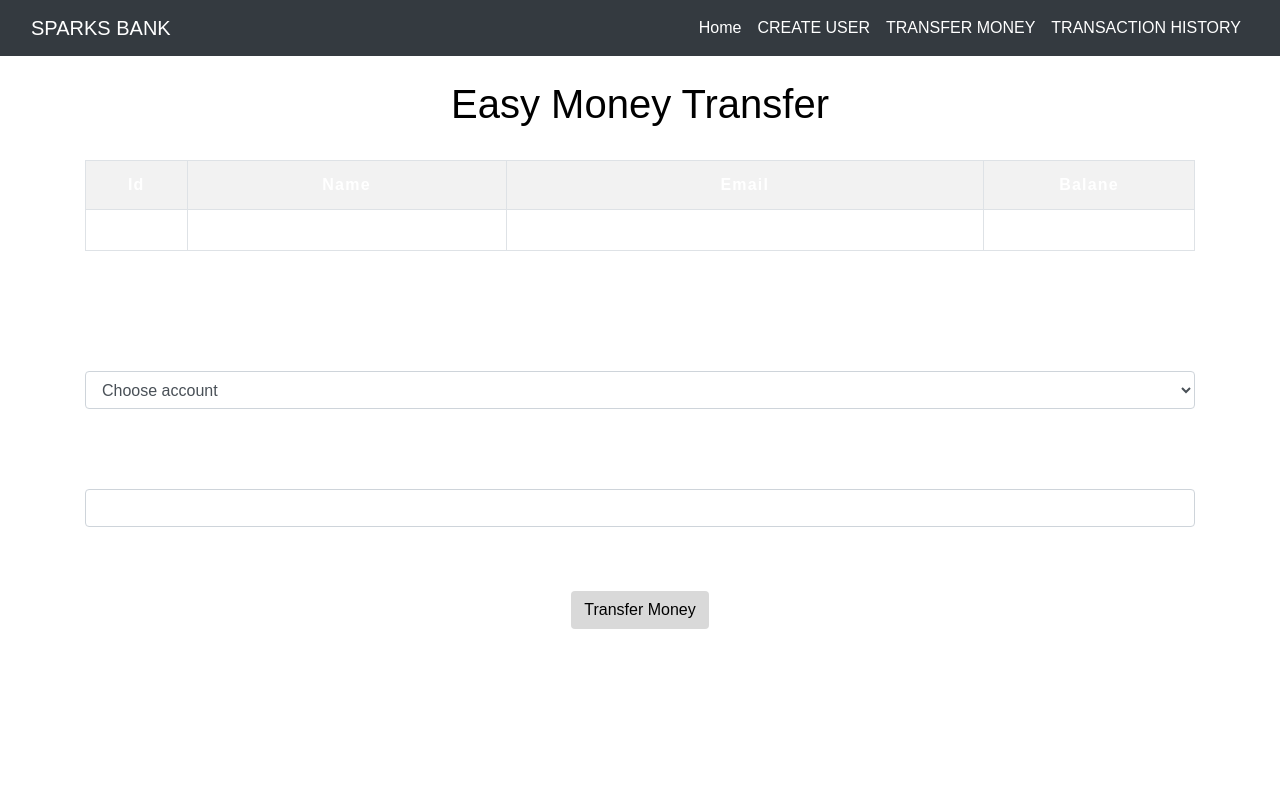
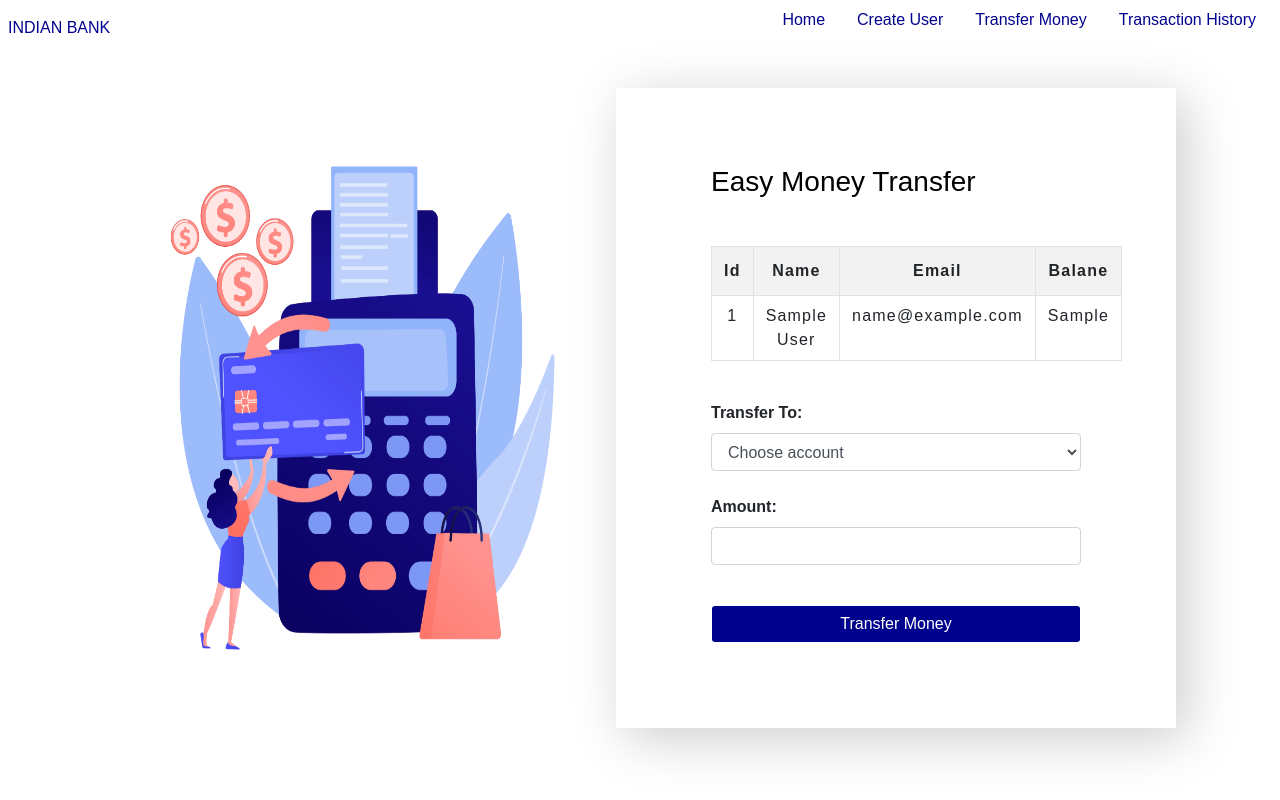
Before and after one commit to pratikshabankar/BankSystem, a PHP site: page /selecteduserdetail.php?id=1 in a window 1280 px wide. Run offline with PHP 8.4, Linux system fonts and the light colour scheme; tables that the repository leaves empty or names only in its code hold one stand-in row (values such as "Sample post").

Commit message:
money transfer ui

```diff
--- a/CreateUserNew.css
+++ b/CreateUserNew.css
@@ -21,6 +21,9 @@
 .right{
     align-items: center;
     display: flex;
+    /* -moz-box-shadow: 10px 10px 50px #ccc;
+      -webkit-box-shadow: 10px 10px 50px #ccc;
+      box-shadow: 10px 10px 50px #ccc; */
 }
 
 .createuserimg {
--- a/selecteduserdetail.php
+++ b/selecteduserdetail.php
@@ -1,80 +1,63 @@
 <?php
 include 'conf.php';
 
-if(isset($_POST['submit']))
-{
+if (isset($_POST['submit'])) {
     $from = $_GET['id'];
     $to = $_POST['to'];
     $amount = $_POST['amount'];
 
     $sql = "SELECT * from user where id=$from";
-    $query = mysqli_query($conn,$sql);
+    $query = mysqli_query($conn, $sql);
     $sql1 = mysqli_fetch_array($query); // returns array or output of user from which the amount is to be transferred.
 
     $sql = "SELECT * from user where id=$to";
-    $query = mysqli_query($conn,$sql);
+    $query = mysqli_query($conn, $sql);
     $sql2 = mysqli_fetch_array($query);
 
-
-
     // constraint to check input of negative value by user
-    if (($amount)<0)
-   {
+    if ($amount < 0) {
         echo '<script type="text/javascript">';
-        echo ' alert("Oops! Your Account Balance is zero.)';  // showing an alert box.
+        echo ' alert("Oops! Your Account Balance is zero.)'; // showing an alert box.
         echo '</script>';
     }
 
-
-
     // constraint to check insufficient balance.
-    else if($amount > $sql1['balance'])
-    {
-
+    elseif ($amount > $sql1['balance']) {
         echo '<script type="text/javascript">';
-        echo ' alert("Bad Luck! Insufficient Balance")';  // showing an alert box.
+        echo ' alert("Bad Luck! Insufficient Balance")'; // showing an alert box.
         echo '</script>';
     }
 
-
-
     // constraint to check zero values
-    else if($amount == 0){
-
+    elseif ($amount == 0) {
         echo "<script type='text/javascript'>";
         echo "alert('Oops! Zero value cannot be transferred')";
-         echo "</script>";
-     }
-
-
-    else {
-
+        echo '</script>';
+    } else {
         // deducting amount from sender's account
         $newbalance = $sql1['balance'] - $amount;
         $sql = "UPDATE user set balance=$newbalance where id=$from";
-                mysqli_query($conn,$sql);
-
+        mysqli_query($conn, $sql);
 
         // adding amount to reciever's account
         $newbalance = $sql2['balance'] + $amount;
         $sql = "UPDATE user set balance=$newbalance where id=$to";
-                mysqli_query($conn,$sql);
+        mysqli_query($conn, $sql);
 
         $sender = $sql1['name'];
         $receiver = $sql2['name'];
         $sql = "INSERT INTO transaction_table (`sender`, `receiver`, `balance`) VALUES ('$sender','$receiver','$amount')";
 
-                $query=mysqli_query($conn,$sql);
+        $query = mysqli_query($conn, $sql);
 
-                if($query){
+        if ($query) {
             echo "<script> alert('Hurray! Transaction is Successful');
                            </script>";
         }
 
-                $newbalance= 0;
-                $amount =0;
+        $newbalance = 0;
+        $amount = 0;
     }
-
 }
 ?>
 
@@ -83,7 +66,10 @@ if(isset($_POST['submit']))
 
 <head>
     <!-- Navigation bar-->
-    <nav class="navbar navbar-expand-lg navbar-dark bg-dark">
+
+
+
+    <!-- <nav class="navbar navbar-expand-lg navbar-dark bg-dark">
         <div class="container-fluid">
             <a class="navbar-brand" href="#">SPARKS BANK </a>
             <button class="navbar-toggler" type="button" data-toggle="collapse" data-target="#navbarSupportedContent"
@@ -114,16 +100,31 @@ if(isset($_POST['submit']))
 
         </div>
         </div>
-    </nav>
+    </nav> -->
+
+
     <meta charset="UTF-8">
     <meta name="viewport" content="width=device-width, initial-scale=1.0">
     <title>Easy Money Transfer</title>
     <link rel="stylesheet" href="https://maxcdn.bootstrapcdn.com/bootstrap/4.0.0/css/bootstrap.min.css"
         integrity="sha384-Gn5384xqQ1aoWXA+058RXPxPg6fy4IWvTNh0E263XmFcJlSAwiGgFAW/dAiS6JXm" crossorigin="anonymous">
     <link rel="stylesheet" type="text/css" href="table.css">
-    <link rel="stylesheet" type="text/css" href="navbar.css">
+    <link rel="stylesheet" type="text/css" href="secondNavbar.css">
+    <link rel="stylesheet" type="text/css" href="selecteduserdetails.css">
 
-    <style type="text/css">
+
+    <!-- <style type="text/css">
+    /* .transferBody {
+        background-image: linear-gradient(45deg,
+                rgba(0, 0, 0, 0.856),
+                rgba(0, 0, 0, 0.82)),
+            url(bank3.jpg);
+        background-repeat: no-repeat;
+        background-size: cover;
+        width: 100vw;
+        height: 100vh;
+    } */
+
     button {
         border: none;
         background: #d9d9d9;
@@ -134,77 +135,113 @@ if(isset($_POST['submit']))
         transform: scale(1.1);
         color: white;
     }
-    </style>
+    </style> -->
 </head>
 
-<body style="background-color : white ;">
+<body class="transferBody">
 
+    <?php include 'navbar.php'; ?>
 
-    <div class="container">
-        <h2 class="text-center pt-4" style="color : black;">Easy Money Transfer</h2>
+    <div class="transferContent">
         <?php
         include 'conf.php';
-                $sid=$_GET['id'];
+        $sid = $_GET['id'];
         $sql = "SELECT * FROM  user where id=$sid";
-                $result=mysqli_query($conn,$sql);
-                if(!$result)
-                {
-                    echo "Error : ".$sql."<br>".mysqli_error($conn);
+        $result = mysqli_query($conn, $sql);
+        if (!$result) {
+            echo 'Error : ' . $sql . '<br>' . mysqli_error($conn);
         }
-                $rows=mysqli_fetch_assoc($result);
+        $rows = mysqli_fetch_assoc($result);
         ?>
-        <form method="post" name="tcredit" class="tabletext"><br>
+        <div class="createuserwindow">
+            <div class="transferMainContent">
+
+                <div class="transferLeft">
+                    <img src="transferMoney.jpg" class="tranferimg">
+                </div>
+
+                <div class="transferRight">
+                    <div class="container">
+                        <h3 style="color : black; margin-bottom: 3rem;">Easy Money Transfer</h3>
+
+                        <form method="post" name="tcredit" class="tabletext">
                             <div>
                                 <table class="table table-striped table-condensed table-bordered">
-                    <tr style="color : white;">
+                                    <tr>
                                         <th class="text-center">Id</th>
                                         <th class="text-center"> Name</th>
                                         <th class="text-center">Email</th>
                                         <th class="text-center">Balane</th>
                                     </tr>
-                    <tr style="color : white;">
-                        <td class="py-2"><?php echo $rows['id'] ?></td>
-                        <td class="py-2"><?php echo $rows['name'] ?></td>
-                        <td class="py-2"><?php echo $rows['email'] ?></td>
-                        <td class="py-2"><?php echo $rows['balance'] ?></td>
+                                    <tr>
+                                        <td class="py-2"><?php echo $rows[
+                                            'id'
+                                        ]; ?></td>
+                                        <td class="py-2"><?php echo $rows[
+                                            'name'
+                                        ]; ?></td>
+                                        <td class="py-2"><?php echo $rows[
+                                            'email'
+                                        ]; ?></td>
+                                        <td class="py-2"><?php echo $rows[
+                                            'balance'
+                                        ]; ?></td>
                                     </tr>
                                 </table>
                             </div>
-            <br><br><br>
-            <label style="color : white;"><b>Transfer To:</b></label>
+                            <br>
+
+                            <div>
+                                <label><b>Transfer To:</b></label>
                                 <select name="to" class="form-control" required>
                                     <option value="" disabled selected>Choose account</option>
                                     <?php
                                     include 'conf.php';
-                $sid=$_GET['id'];
+                                    $sid = $_GET['id'];
                                     $sql = "SELECT * FROM user where id!=$sid";
-                $result=mysqli_query($conn,$sql);
-                if(!$result)
-                {
-                    echo "Error ".$sql."<br>".mysqli_error($conn);
+                                    $result = mysqli_query($conn, $sql);
+                                    if (!$result) {
+                                        echo 'Error ' .
+                                            $sql .
+                                            '<br>' .
+                                            mysqli_error($conn);
                                     }
-                while($rows = mysqli_fetch_assoc($result)) {
-            ?>
-                <option class="table" value="<?php echo $rows['id'];?>">
+                                    while (
+                                        $rows = mysqli_fetch_assoc($result)
+                                    ) { ?>
+                                    <option class="table" value="<?php echo $rows[
+                                        'id'
+                                    ]; ?>">
 
-                    <?php echo $rows['name'] ;?> (Balance:
-                    <?php echo $rows['balance'] ;?> )
+                                        <?php echo $rows['name']; ?> (Balance:
+                                        <?php echo $rows['balance']; ?> )
 
                                     </option>
-                <?php
-                }
+                                    <?php }
                                     ?>
                                     <div>
                                 </select>
+                            </div>
                             <br>
+                            <div>
+                                <label><b>Amount:</b></label>
+                                <input type="number" class="form-control" name="amount" required>
+                            </div>
                             <br>
-            <label style="color : white;"><b>Amount:</b></label>
-            <input type="number" class="form-control" name="amount" required>
-            <br><br>
+
                             <div class="text-center">
-                <button class="btn mt-3" name="submit" type="submit" id="myBtn">Transfer Money</button>
+                                <button class="btn userBtn form-control mb-2" name="submit" type="submit"
+                                    id="myBtn">Transfer Money</button>
                             </div>
                         </form>
+                    </div>
+
+                </div>
+            </div>
+        </div>
+
+
+
     </div>
 
     <script src="https://code.jquery.com/jquery-3.5.1.slim.min.js"
--- /dev/null
+++ b/selecteduserdetails.css
@@ -0,0 +1,52 @@
+button {
+    margin-top: 1rem;
+}
+
+/* button:hover {
+    background-color: #777E8B;
+    transform: scale(1.1);
+    color: white;
+} */
+
+.tranferimg {
+    width: 40vw;
+    height: 80vh;
+
+}
+.createuserwindow {
+    display: flex;
+        width: 100%;
+        height: 80vh;
+        align-items: center;
+        justify-content: center;
+        margin: 2rem 0rem;
+}
+.transferMainContent{
+    display: flex;
+    border-radius: 10px;
+    /* box-shadow: rgba(0, 0, 0, 0.35) 0px 5px 15px; */
+
+
+}
+.userBtn{
+    background-color: #00028d;
+    color:white
+}
+.container{
+    width: 25rem;
+}
+.transferRight{
+
+    align-items: center;
+    display: flex;
+    width: 35rem;
+
+    /* box-shadow: 10px 10px 5px #ccc;
+      -moz-box-shadow: 10px 10px 5px #ccc;
+      -webkit-box-shadow: 10px 10px 5px #ccc;
+      -khtml-box-shadow: 10px 10px 5px #ccc; */
+
+      -moz-box-shadow: 10px 10px 50px #ccc;
+      -webkit-box-shadow: 10px 10px 50px #ccc;
+      box-shadow: 10px 10px 50px #ccc;
+}
--- a/table.css
+++ b/table.css
@@ -4,6 +4,7 @@
   box-sizing: border-box;
   font-family: sans-serif;
 }
+
 h2 {
   font-size: 40px;
 }
```
Also changed, not shown: transfermoney.php (+39 -28 lines), transferMoney.jpg (added). Lines whose indentation alone changed are shown as unchanged.
